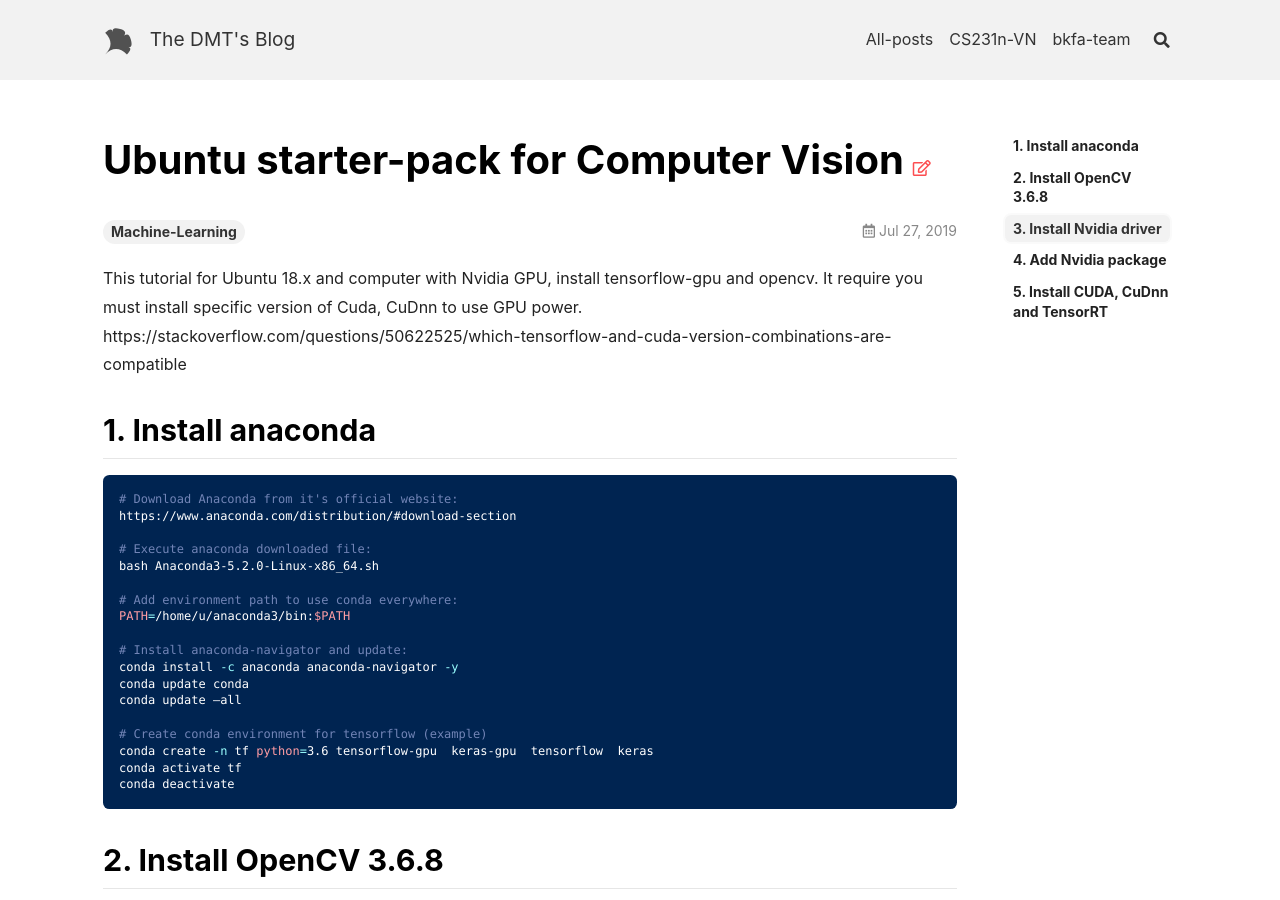
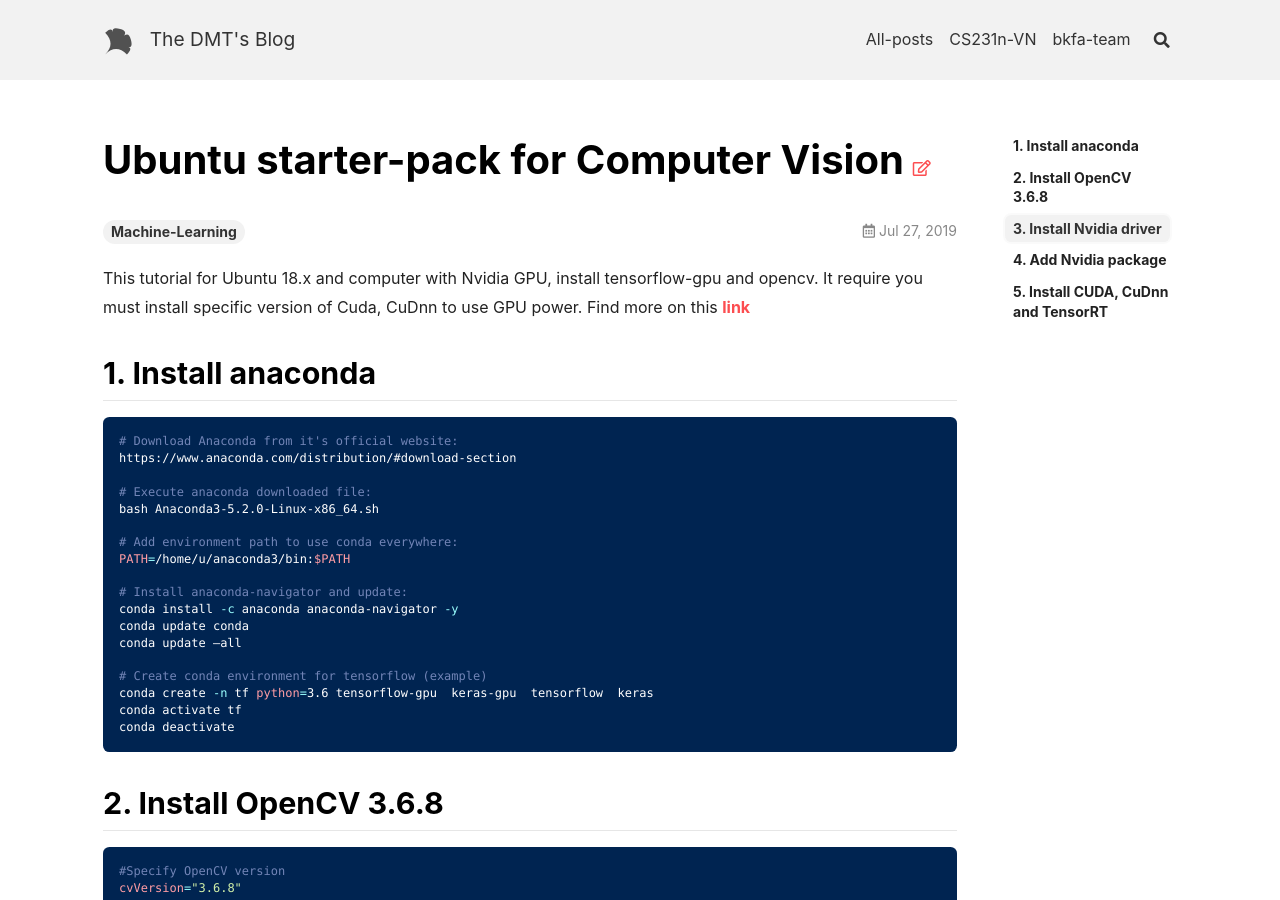
Before and after one commit to damminhtien/damminhtien.github.io, a Jekyll site: the page built from _posts/2019-07-27-Setup-ubuntu-from-CV-starter-pack.md, in a window 1280 px wide and 900 px high. Built offline with Jekyll 4.4.1, drawn with Linux system fonts in a browser that asks for light colours; nearby versions of some CDN libraries; some of the changed text lies outside the part shown.

Commit message:
Update 2019-07-27-Setup-ubuntu-from-CV-starter-pack.md

````diff
--- a/_posts/2019-07-27-Setup-ubuntu-from-CV-starter-pack.md
+++ b/_posts/2019-07-27-Setup-ubuntu-from-CV-starter-pack.md
@@ -4,8 +4,8 @@ tags: Machine-Learning
 ---
 
 This tutorial for Ubuntu 18.x and computer with Nvidia GPU, install tensorflow-gpu and opencv.
-It require you must install specific version of Cuda, CuDnn to use GPU power.
-https://stackoverflow.com/questions/50622525/which-tensorflow-and-cuda-version-combinations-are-compatible
+It require you must install specific version of Cuda, CuDnn to use GPU power. Find more on this [link](
+https://stackoverflow.com/questions/50622525/which-tensorflow-and-cuda-version-combinations-are-compatible)
 
 ## 1. Install anaconda
 ```bash
@@ -124,6 +124,7 @@ g++ `pkg-config --cflags --libs <OpenCV_Home_Dir>/installation/OpenCV-3.4.4/lib/
 ```
 
 ## 3. Install Nvidia driver
+There are two way to install nvida driver on ubuntu: GUI or CMD. Find more in this [link](https://www.cyberciti.biz/faq/ubuntu-linux-install-nvidia-driver-latest-proprietary-driver/).
 ```bash
 sudo apt-get install --no-install-recommends nvidia-driver-418
 # Reboot. Check that GPUs are visible using the command: nvidia-smi
````
